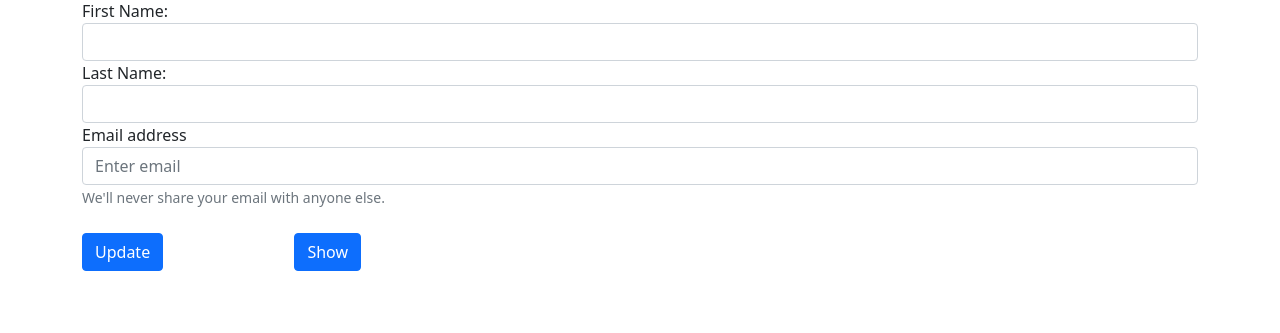
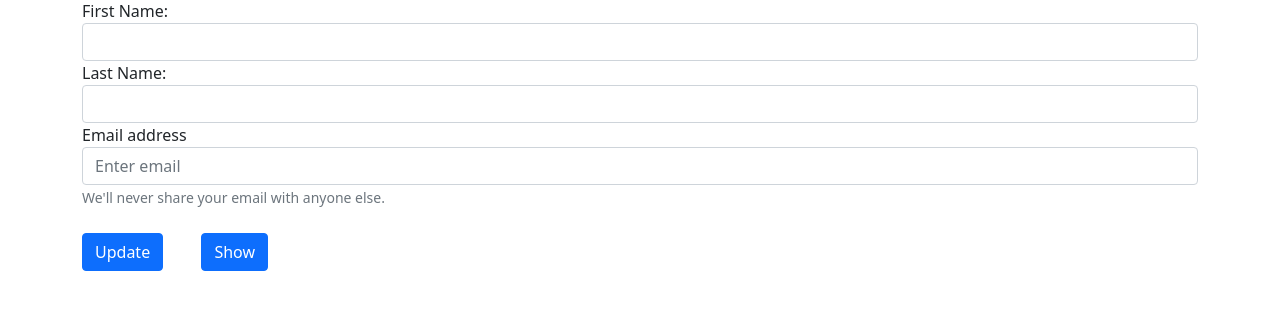
Before and after one commit to ancient-forest-creature/users, a Flask app: template templates/edit.html in a window 1280 px wide. Shown: the part 110-443 px from the top of the page. Run offline with Flask 2, Linux system fonts and the light colour scheme; the template is opened without the code that fills it, so the values that code supplies are empty.

Commit message:
clean up

```diff
--- a/templates/edit.html
+++ b/templates/edit.html
@@ -28,7 +28,7 @@
                 <input type="email" class="form-control" name="email" aria-describedby="emailHelp" placeholder="Enter email" value="{{user.email}}">
                 <small id="emailHelp" class="form-text text-muted">We'll never share your email with anyone else.</small>
             </div>
-            <div class="col-3 d-flex justify-content-between my-4">
+            <div class="col-2 d-flex justify-content-between my-4">
                 <button type="submit" class="btn btn-primary ">Update</button>
                 <a href="/read/{{user.id}}" class="btn btn-primary">Show</a>
             </div>
--- a/user.py
+++ b/user.py
@@ -1,6 +1,6 @@
 # import the function that will return an instance of a connection
 from mysqlconnection import connectToMySQL
-# model the class after the friend table from our database
+# model the class after the users table from our database
 class User:
     def __init__( self , data ):
         self.id = data['id']
@@ -10,6 +10,7 @@ class User:
         self.created_at = data['created_at']
         self.updated_at = data['updated_at']
     # Now we use class methods to query our database
+
     @classmethod
     def get_all(cls):
         query = "SELECT * FROM users;"
```
